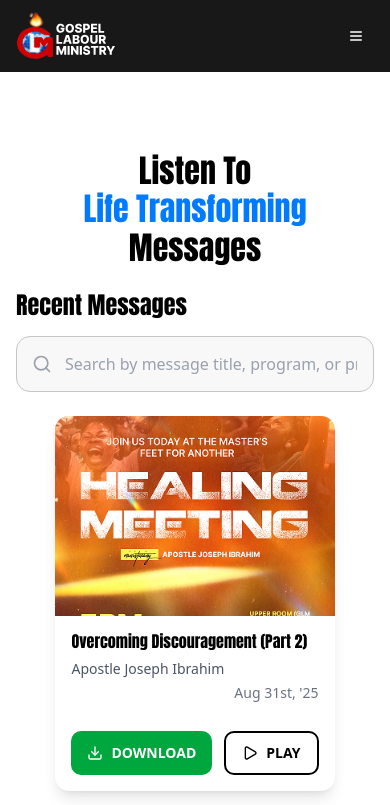
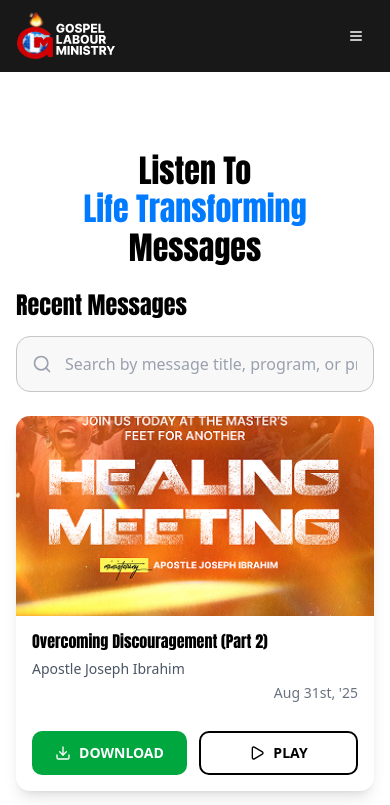
Before and after one commit to gigscode/glmhq, a Next.js app: page /messages in a window 390 px wide. Shown: the top 805 px of the page. Built offline with nearby package versions, Linux system fonts and the light colour scheme.

Commit message:
fixed message card

```diff
--- a/app/components/RecentMessagesSection.tsx
+++ b/app/components/RecentMessagesSection.tsx
@@ -135,7 +135,7 @@
         {/* Messages Grid */}
         <div className="grid grid-cols-1 sm:grid-cols-2 lg:grid-cols-3 gap-4 sm:gap-5 md:gap-6 lg:gap-6 xl:gap-8">
           {messages.map((message) => (
-            <div key={message.id} className="bg-white rounded-xl shadow-lg overflow-hidden w-full max-w-[500px] mx-auto sm:max-w-none">
+            <div key={message.id} className="bg-white rounded-xl shadow-lg overflow-hidden w-full">
               {/* Banner Section - Using the healing meeting image */}
               <div className="relative w-full h-[200px] sm:h-[220px] md:h-[240px] lg:h-[260px] xl:h-[280px] overflow-hidden bg-gray-100">
                 {/* Background Image */}
```
